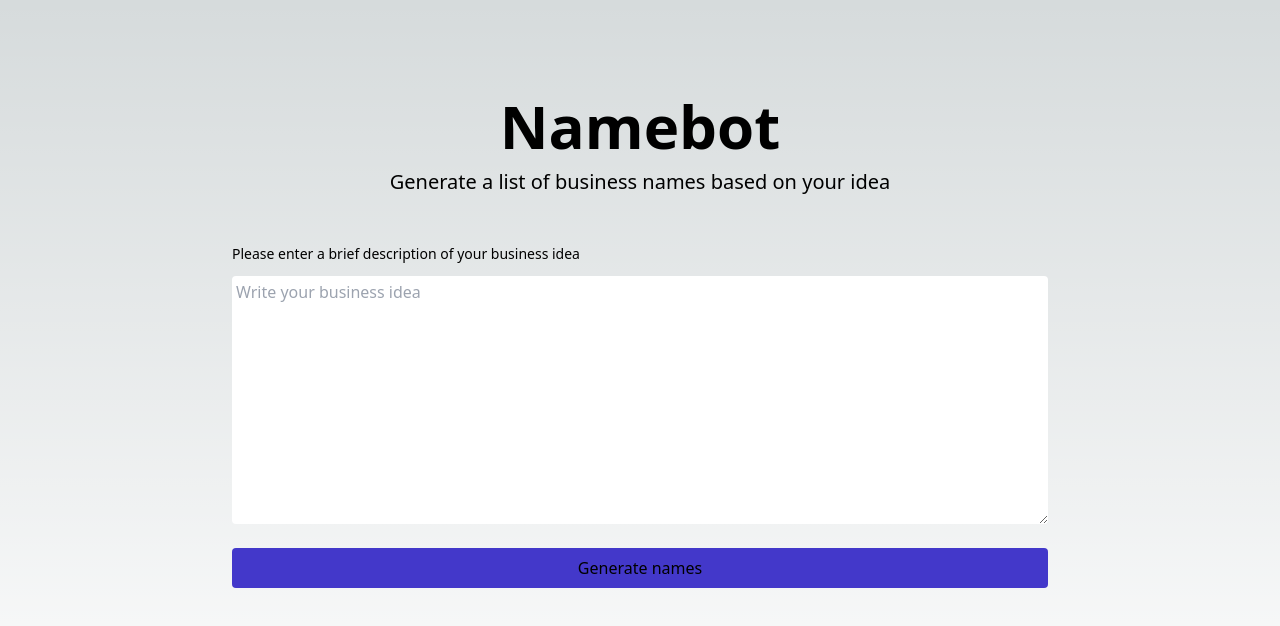
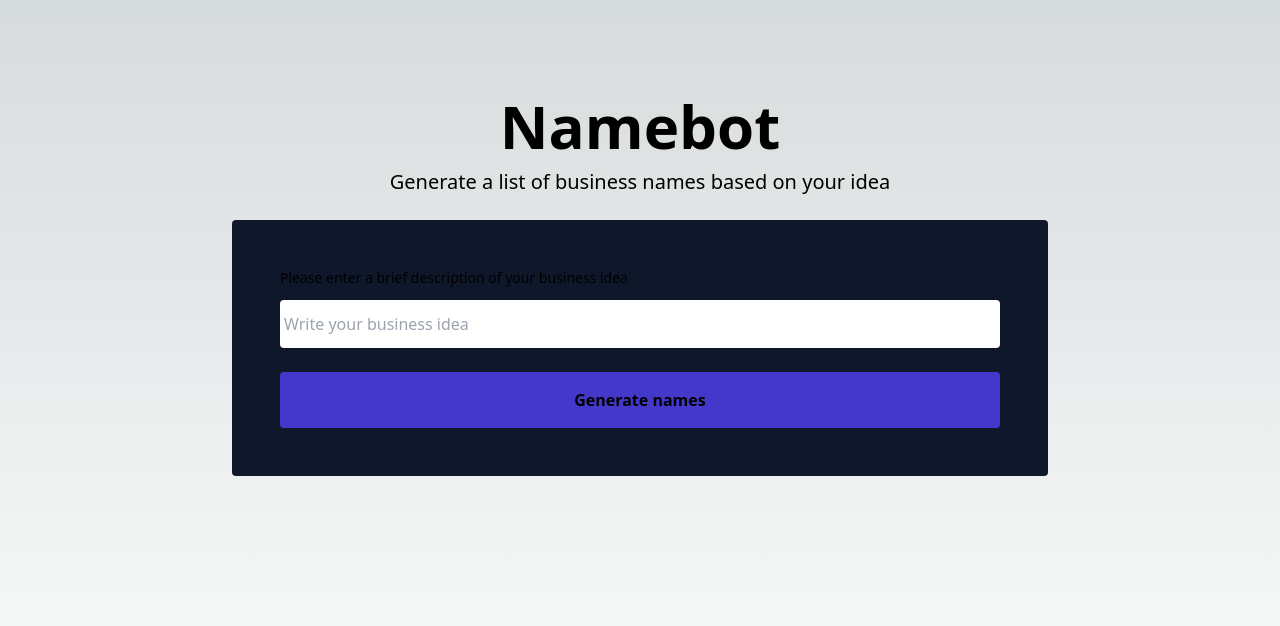
Before and after one commit to janvandenenden/namebot, a Next.js app: page / in a window 1280 px wide. Shown: the top 626 px of the page. Built offline with nearby package versions, Linux system fonts and the light colour scheme.

Commit message:
style results

```diff
--- a/pages/index.tsx
+++ b/pages/index.tsx
@@ -1,46 +1,90 @@
-import Image from "next/image";
-import { Inter } from "next/font/google";
-import { useState } from "react";
-
-const inter = Inter({ subsets: ["latin"] });
+// import Image from "next/image";
+// import { Inter } from "next/font/google";
+import { useState, useRef } from 'react'
+// import { json } from "stream/consumers";
 
 export default function Home() {
-  const [businessIdea, setBusinessIdea] = useState("");
-  const submitForm = (e) => {
-    e.preventDefault();
-    console.log(businessIdea);
-  };
+  const [businessIdea, setBusinessIdea] = useState('')
+  const [suggestions, setSuggestions] = useState([])
+  const [loading, setLoading] = useState(false)
+  const resultRef = useRef<null | HTMLDivElement>(null)
+
+  const submitForm = async (e) => {
+    e.preventDefault()
+    setLoading(true)
+    const response = await fetch('/api/suggest', {
+      method: 'POST',
+      headers: {
+        'Content-Type': 'application/json',
+      },
+      body: JSON.stringify({ prompt: businessIdea, count: 10 }),
+    })
+    const result = await response.json()
+    setSuggestions(result.suggestions)
+    setLoading(false)
+    resultRef.current?.scrollIntoView({ behavior: 'smooth' })
+  }
 
   return (
-    <main className="flex min-h-screen flex-col items-center p-24">
+    <main className="flex flex-col items-center min-h-screen p-2 md:p-12 lg:p-24">
       <div className="container mx-auto">
         <div className="text-center mb-6">
           <h1 className="text-6xl font-bold mb-3">Namebot</h1>
-          <p className="font-light text-xl">
-            Generate a list of business names based on your idea
-          </p>
+          <p className="font-light text-xl">Generate a list of business names based on your idea</p>
         </div>
         <form
-          className="flex flex-col w-3/4 mx-auto py-6"
+          className="flex flex-col mx-auto py-6 bg-slate-900 lg:p-12 p-4 mb-6 rounded lg:w-3/4"
           onSubmit={submitForm}
         >
-          <label className="mb-3 text-sm">
-            Please enter a brief description of your business idea
-          </label>
-          <textarea
-            className="mb-6 p-1 text-black rounded"
+          <label className="mb-3 text-sm">Please enter a brief description of your business idea</label>
+          <input
+            className="mb-6 p-1 h-12 text-black rounded"
             placeholder="Write your business idea"
-            rows={10}
             maxLength={280}
             value={businessIdea}
             onChange={(e) => setBusinessIdea(e.target.value)}
-          ></textarea>
-          <button type="submit" className="bg-indigo-700 px-4 py-2 rounded">
-            Generate names
+            required
+          ></input>
+          <button type="submit" className="bg-indigo-700 px-4 py-4 rounded font-bold">
+            {loading ? (
+              <>
+                <div role="status" className="flex items-center justify-center">
+                  <svg
+                    aria-hidden="true"
+                    className="w-6 h-6 mr-4 text-gray-200 animate-spin dark:text-gray-600 fill-white"
+                    viewBox="0 0 100 101"
+                    fill="none"
+                    xmlns="http://www.w3.org/2000/svg"
+                  >
+                    <path
+                      d="M100 50.5908C100 78.2051 77.6142 100.591 50 100.591C22.3858 100.591 0 78.2051 0 50.5908C0 22.9766 22.3858 0.59082 50 0.59082C77.6142 0.59082 100 22.9766 100 50.5908ZM9.08144 50.5908C9.08144 73.1895 27.4013 91.5094 50 91.5094C72.5987 91.5094 90.9186 73.1895 90.9186 50.5908C90.9186 27.9921 72.5987 9.67226 50 9.67226C27.4013 9.67226 9.08144 27.9921 9.08144 50.5908Z"
+                      fill="currentColor"
+                    />
+                    <path
+                      d="M93.9676 39.0409C96.393 38.4038 97.8624 35.9116 97.0079 33.5539C95.2932 28.8227 92.871 24.3692 89.8167 20.348C85.8452 15.1192 80.8826 10.7238 75.2124 7.41289C69.5422 4.10194 63.2754 1.94025 56.7698 1.05124C51.7666 0.367541 46.6976 0.446843 41.7345 1.27873C39.2613 1.69328 37.813 4.19778 38.4501 6.62326C39.0873 9.04874 41.5694 10.4717 44.0505 10.1071C47.8511 9.54855 51.7191 9.52689 55.5402 10.0491C60.8642 10.7766 65.9928 12.5457 70.6331 15.2552C75.2735 17.9648 79.3347 21.5619 82.5849 25.841C84.9175 28.9121 86.7997 32.2913 88.1811 35.8758C89.083 38.2158 91.5421 39.6781 93.9676 39.0409Z"
+                      fill="currentFill"
+                    />
+                  </svg>
+                  Loading...
+                </div>
+              </>
+            ) : (
+              'Generate names'
+            )}
           </button>
         </form>
       </div>
-      <div>{businessIdea}</div>
+      <div className="container mx-auto grid gap-3 lg:grid-cols-3" ref={resultRef}>
+        {suggestions.length > 0 && <h1 className="my-2 col-span-3 text-center text-6xl font-bold">Results</h1>}
+        {suggestions.map((s, i) => (
+          <div
+            className="rounded text-center col-span-1 bg-gradient-to-t from-gray-800 to-gray-700 flex items-center justify-center p-12 font-bold text-3xl"
+            key={i}
+          >
+            {s}
+          </div>
+        ))}
+      </div>
     </main>
-  );
+  )
 }
```
Also changed, not shown: app/api/suggest/route.ts (+12 -12 lines).
